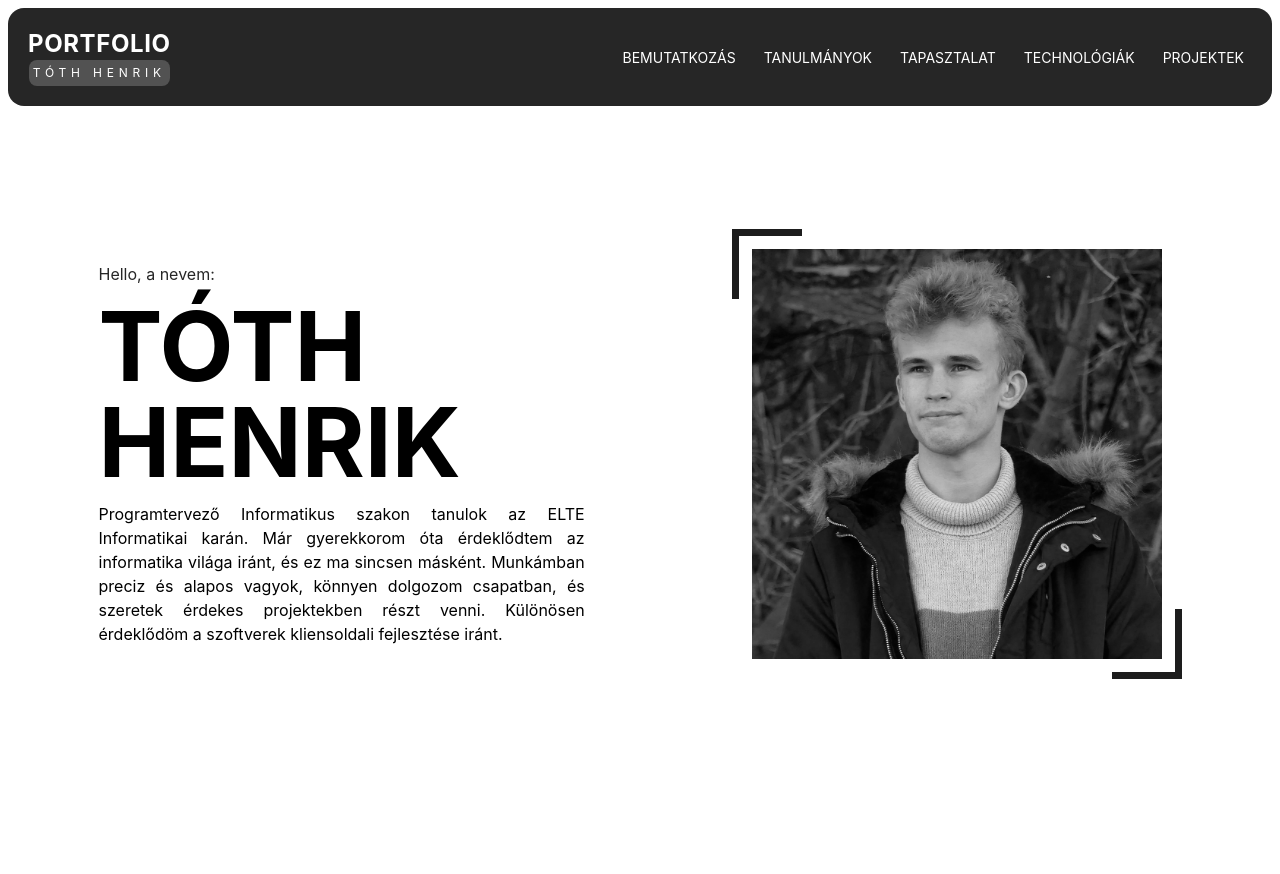
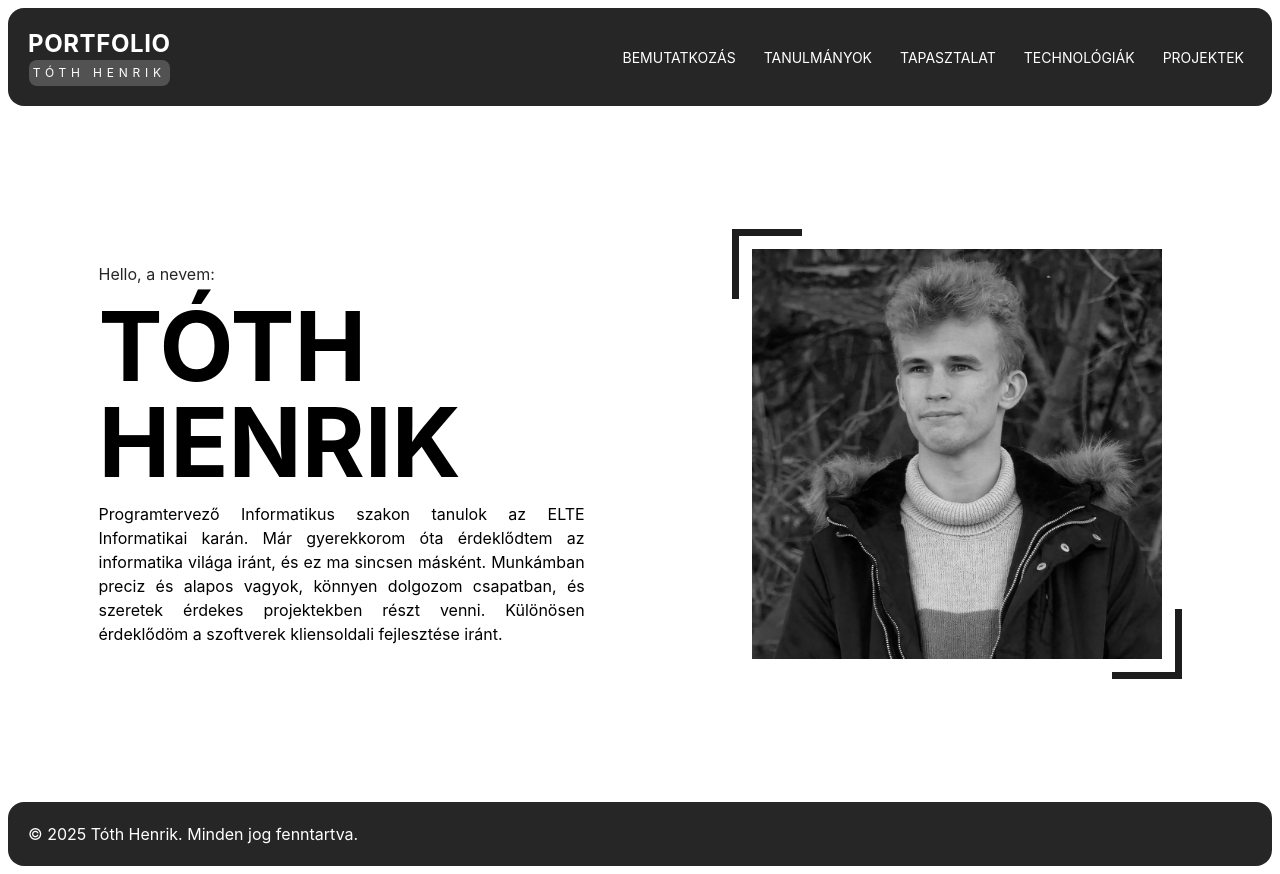
Before and after one commit to henriktoth/portfolio, a Vue app: page / in a window 1280 px wide. Before the commit the page ends 802 px from the top, so only its background shows below. Built offline with nearby package versions, Linux system fonts and the light colour scheme.

Commit message:
feat(footer): created footer

```diff
--- a/src/App.vue
+++ b/src/App.vue
@@ -1,7 +1,7 @@
 <script setup>
 import Navbar from '@/components/Navbar.vue'
 import IntroCard from './components/IntroCard.vue';
-
+import FooterBar from './components/FooterBar.vue';
 </script>
 
 <template>
@@ -18,4 +18,5 @@ import IntroCard from './components/IntroCard.vue';
               Már gyerekkorom óta érdeklődtem az informatika világa iránt, és ez ma sincsen másként.
               Munkámban preciz és alapos vagyok, könnyen dolgozom csapatban, és szeretek érdekes projektekben részt venni.
               Különösen érdeklődöm a szoftverek kliensoldali fejlesztése iránt."/>
+  <FooterBar/>
 </template>
--- /dev/null
+++ b/src/components/FooterBar.vue
@@ -0,0 +1,9 @@
+<script setup>
+
+</script>
+
+<template>
+    <div class="bg-neutral-800 m-2 rounded-2xl p-5 flex justify-between">
+        <p class="text-white">&copy; {{ new Date().getFullYear() }} Tóth Henrik. Minden jog fenntartva.</p>
+    </div>
+</template>
```
